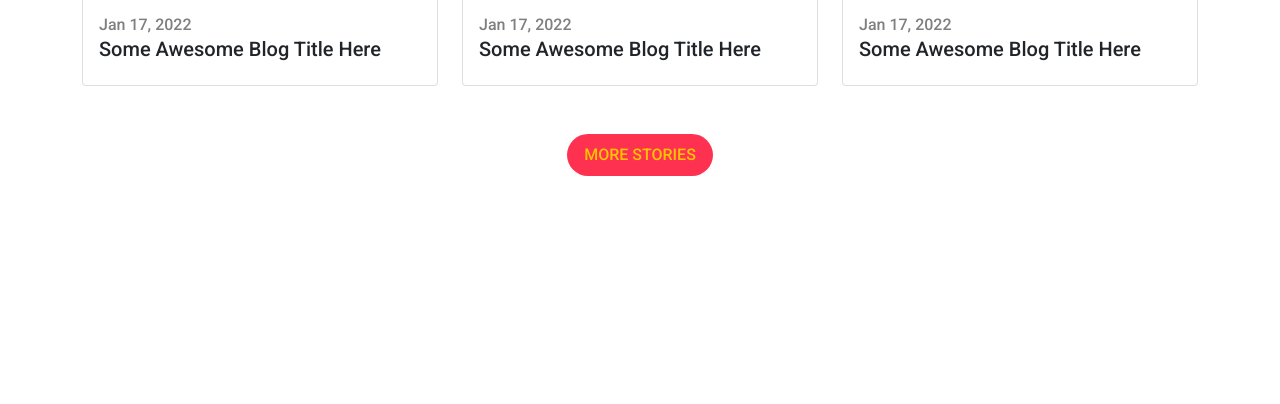
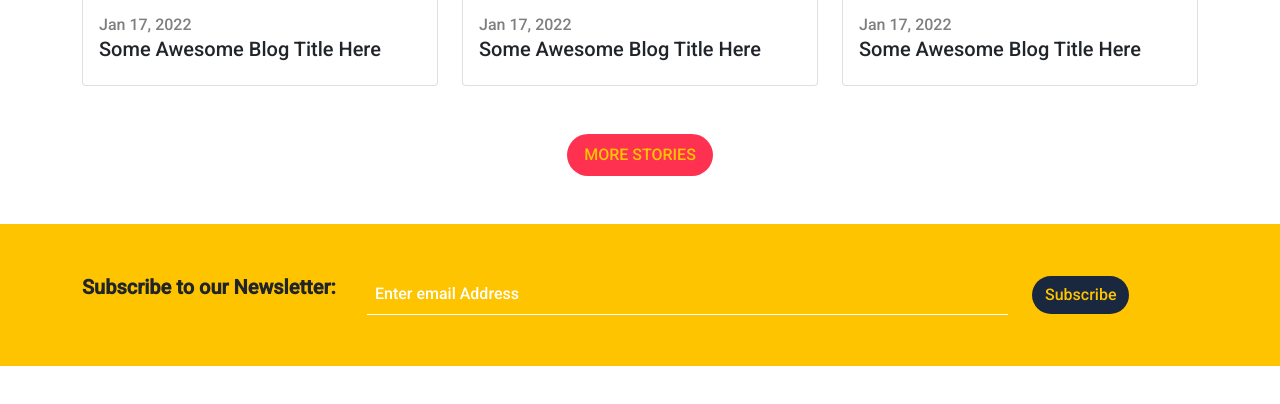
Before and after one commit to ahmed18gaa/Bootstrap_5_Design_1_Bondi, a plain HTML site: page index.html in a window 1280 px wide. Shown: the part 4975-5379 px from the top of the page. Drawn offline with Linux system fonts and the light colour scheme.

Commit message:
Subscribe Section

```diff
--- a/css/bondi.css
+++ b/css/bondi.css
@@ -149,3 +149,23 @@ body {
   background-color: var(--dark-color);
 }
 /* End Project */
+
+/* Start Subscribe */
+.subscribe {
+  background-color: var(--yellow-color);
+}
+.subscribe input[type="text"] {
+  border: none;
+  border-bottom: 1px solid white;
+}
+.subscribe input[type="text"]:focus {
+  outline: none;
+}
+.subscribe ::placeholder {
+  color: white;
+}
+.subscribe input[type="submit"] {
+  background-color: var(--dark-color);
+  color: var(--yellow-color);
+}
+/* End Subscribe */
--- a/index.html
+++ b/index.html
@@ -378,6 +378,27 @@
       </div>
     </div>
     <!-- End Blog -->
+    <!-- Start Subscribe  -->
+    <div class="subscribe pt-5 pb-5 text-center text-md-start">
+      <div class="container">
+        <form class="row align-items-center">
+          <div class="col-md-6 col-lg-3">
+            <div class="fw-bold fs-5 mb-3">Subscribe to our Newsletter:</div>
+          </div>
+          <div class="col-md-6 col-lg-7">
+            <input
+              class="w-100 p-2 bg-transparent text-light"
+              type="text"
+              placeholder="Enter email Address"
+            />
+          </div>
+          <div class="col-md-6 col-lg-2 mt-sm-5 mt-lg-0">
+            <input class="btn rounded-pill" type="submit" value="Subscribe" />
+          </div>
+        </form>
+      </div>
+    </div>
+    <!-- Start Subscribe  -->
     <script src="js/bootstrap.bundle.min.js"></script>
     <script src="js/all.min.js"></script>
   </body>
```
